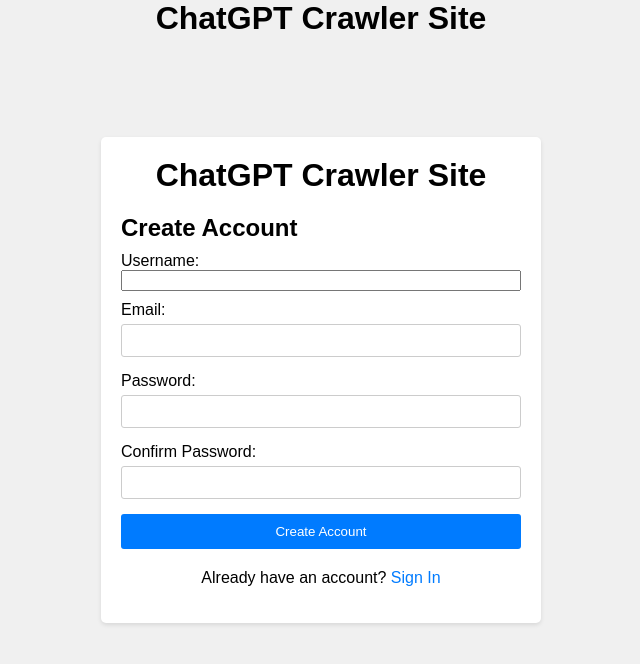
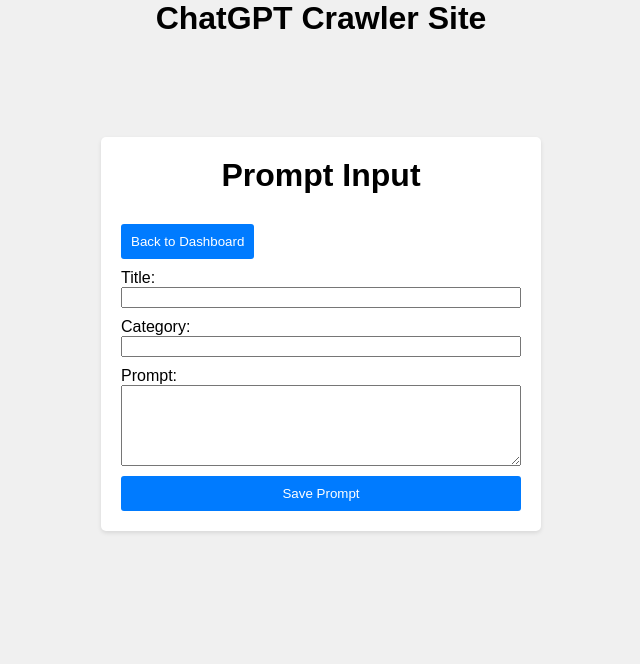
Before and after one commit to Yiskah-S/chatgpt-front-end, a React (Create React App) app: page /prompt-library in a window 1280 px wide. Shown: the top 664 px of the page, without its empty margins (319-959 px from the left). Built offline with nearby package versions, Linux system fonts and the light colour scheme.

Commit message:
Prompt library

```diff
--- a/package.json
+++ b/package.json
@@ -9,6 +9,7 @@
     "axios": "^1.4.0",
     "react": "^18.2.0",
     "react-dom": "^18.2.0",
+    "react-router-dom": "^6.14.2",
     "react-scripts": "5.0.1",
     "web-vitals": "^2.1.0"
   },
--- a/src/App.js
+++ b/src/App.js
@@ -1,7 +1,9 @@
 import React, { useState } from 'react';
+import { BrowserRouter as Router, Route, Routes } from 'react-router-dom';
 import CreateAccount from './components/CreateAccount';
 import LogInPage from './components/LogInPage';
 import Dashboard from './components/Dashboard';
+import PromptLibrary from './components/PromptLibrary';
 import './App.css';
 
 const App = () => {
@@ -23,9 +25,12 @@
 	};
 
 	return (
+		<Router>
 			<div>
 				<h1>ChatGPT Crawler Site</h1>
-			{loggedIn ? (
+				<Routes>
+					<Route path="/" element={
+						loggedIn ? (
 							<Dashboard onLogOut={handleLogOut} />
 						) : (
 							<div>
@@ -35,8 +40,12 @@
 									<LogInPage onCreateAccountClick={handleCreateAccountClick} onSignInClick={handleSignInClick} />
 								)}
 							</div>
-			)}
+						)
+					} />
+					<Route path="/prompt-library" element={<PromptLibrary />} />
+				</Routes>
 			</div>
+		</Router>
 	);
 };
 
--- a/src/components/Dashboard.js
+++ b/src/components/Dashboard.js
@@ -1,4 +1,5 @@
 import React, { useState } from 'react';
+import { Link } from 'react-router-dom';
 import LogInPage from './LogInPage';
 
 const Dashboard = ({ onLogOut }) => {
@@ -25,18 +26,18 @@
 		onLogOut();
 	};
 
+
 	return (
 		<div className="container">
 			<header>
 				<h1>Dashboard</h1>
 				<nav>
-					<a href="#">Home</a>
-					<a href="#">Prompt Library</a>
+					<Link to="/">Home</Link>
+					<Link to="/prompt-library">Prompt Library</Link>
 					<a href="#">API Keys Page</a>
-                    <button onClick={onLogOut}>Log Out</button>
+					<button onClick={onLogOut}>Log Out</button>
 				</nav>
 			</header>
-
 			<main>
 				<section id="crawl-section">
 					<h2>Crawl Website</h2>
@@ -49,7 +50,6 @@
 						onChange={(e) => setTargetWebsite(e.target.value)}
 						required
 					/>
-
 					<label htmlFor="prompt-selection">Select Prompts:</label>
 					<select
 						id="prompt-selection"
@@ -64,7 +64,6 @@
 							<option key={prompt.value} value={prompt.value}>{prompt.text}</option>
 						))}
 					</select>
-
 					<label htmlFor="output-format">Output Format:</label>
 					<select
 						id="output-format"
@@ -78,10 +77,8 @@
 						<option value="md">.md</option>
 						<option value="google-docs">Google Docs</option>
 					</select>
-
 					<button type="button" id="run-button" onClick={handleRunCrawler}>Run Crawler</button>
 				</section>
-
 				{outputVisible && (
 					<section id="output-section">
 						<h2>Output Results</h2>
--- a/src/components/PromptLibrary.js
+++ b/src/components/PromptLibrary.js
@@ -1,28 +1,68 @@
-document.addEventListener('DOMContentLoaded', function() {
-    const promptForm = document.querySelector('#prompt-form');
+import React, { useState } from 'react';
+import { useNavigate } from 'react-router-dom';
 
-    promptForm.addEventListener('submit', function(event) {
+const PromptLibraryPage = () => {
+	const navigate = useNavigate();
+	const [title, setTitle] = useState('');
+	const [category, setCategory] = useState('');
+	const [promptText, setPromptText] = useState('');
+
+	const handleSubmit = (event) => {
 		event.preventDefault();
-
-        const title = document.querySelector('#title').value;
-        const category = document.querySelector('#category').value;
-        const prompt = document.querySelector('#prompt').value;
-
 		// Send the prompt data to the backend server
 		fetch('/savePrompt', {
 			method: 'POST',
 			headers: {
-            'Content-Type': 'application/json'
+				'Content-Type': 'application/json',
 			},
-            body: JSON.stringify({ title, category, prompt })
+			body: JSON.stringify({ title, category, prompt: promptText }),
 		})
-        .then(response => response.json())
-        .then(data => {
+		.then((response) => response.json())
+		.then((data) => {
 			console.log('Prompt saved successfully:', data);
 		})
-        .catch(error => {
+		.catch((error) => {
 			console.error('Error saving prompt:', error);
 			// Handle errors
 		});
-    });
-});
+	};
+
+	return (
+		<div className="container">
+			<h1>Prompt Input</h1>
+            <button onClick={() => navigate('/')}>Back to Dashboard</button>
+			<form id="prompt-form" onSubmit={handleSubmit}>
+				<label htmlFor="title">Title:</label>
+				<input
+					type="text"
+					id="title"
+					name="title"
+					value={title}
+					onChange={(e) => setTitle(e.target.value)}
+					required
+				/>
+				<label htmlFor="category">Category:</label>
+				<input
+					type="text"
+					id="category"
+					name="category"
+					value={category}
+					onChange={(e) => setCategory(e.target.value)}
+					required
+				/>
+				<label htmlFor="prompt">Prompt:</label>
+				<textarea
+					id="prompt"
+					name="prompt"
+					rows="5"
+					value={promptText}
+					onChange={(e) => setPromptText(e.target.value)}
+					required
+				></textarea>
+				<button type="submit">Save Prompt</button>
+			</form>
+		</div>
+	);
+};
+
+export default PromptLibraryPage;
```
Also changed, not shown: 1 other file (tests, documents, lock files or other folders). Lines whose indentation alone changed are shown as unchanged.
